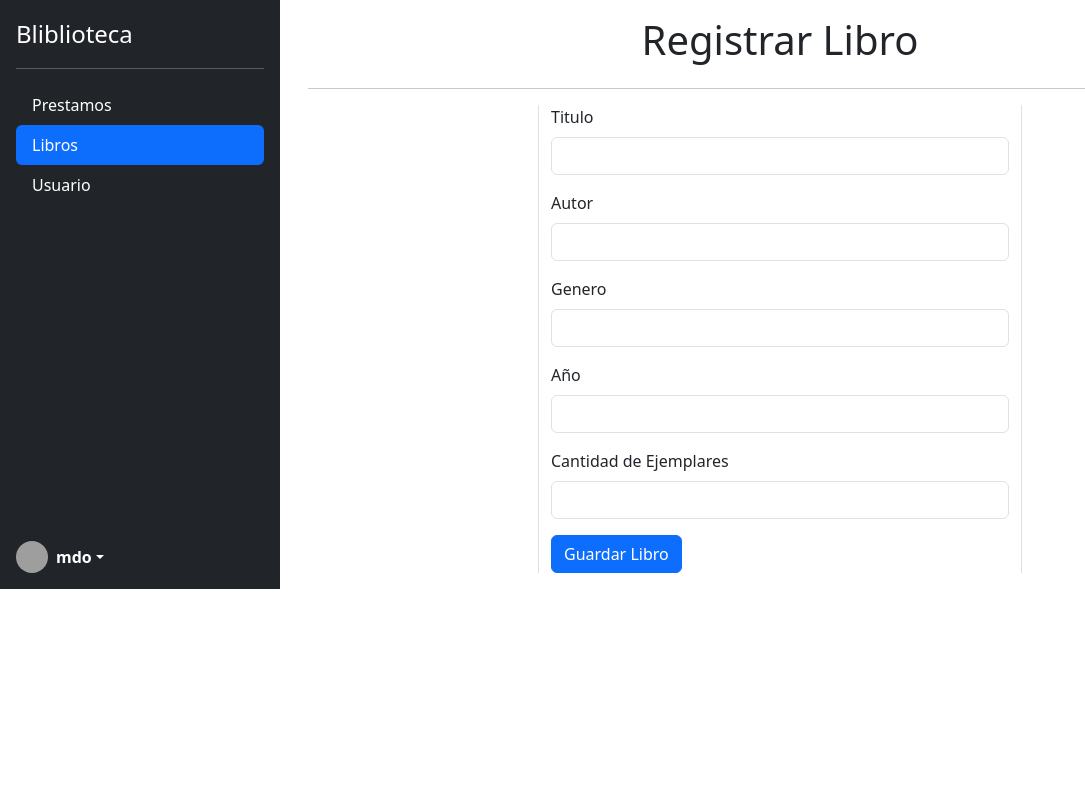
After one commit to germanalv/biblioteca-php, a PHP site: page /vistas/libros-crear.php in a window 1280 px wide. The commit adds this page. Shown: the whole page, without its empty margins (0-1085 px from the left). Run offline with PHP 8.4, Linux system fonts and the light colour scheme; grey boxes are pictures that could not be loaded.

Commit message:
crear libro

```diff
--- /dev/null
+++ b/vistas/libros-crear.php
@@ -0,0 +1,68 @@
+<?php
+require('../controlador/controlador.php');
+
+
+$sidebar_op = 2; /* Maco como activo el menu "Libros" */
+
+
+?>
+<!DOCTYPE html>
+<html lang="en">
+<head>
+  <?php include '../layout/head.php';?>
+</head>
+
+<body>
+  <main class="d-flex flex-nowrap">
+    <!-- Manu -->
+    <?php include '../layout/sidebar.php';?>
+
+
+    <div class="d-flex flex-column p-3 w-100 frame">
+        <div class="container">
+            <!-- Contenedor Principal -->
+            <div class="row">
+              <h1 class="text-center">Registrar Libro</h1>
+            </div>
+            <hr>
+            <div class="row justify-content-center">
+              <div class="col-6 border-end border-start">
+              <form class="">
+                <div class="mb-3">
+                  <label for="" class="form-label">Titulo</label>
+                  <input type="text" class="form-control" name="titulo">
+                </div>
+                <div class="mb-3">
+                  <label for="" class="form-label">Autor</label>
+                  <input type="text" class="form-control" name="autor">
+                </div>
+                <div class="mb-3">
+                  <label for="" class="form-label">Genero</label>
+                  <input type="text" class="form-control" name="genero">
+                </div>
+                <div class="mb-3">
+                  <label for="" class="form-label">Año</label>
+                  <input type="text" class="form-control" name="anio">
+                </div>
+                <div class="mb-3">
+                  <label for="" class="form-label">Cantidad de Ejemplares</label>
+                  <input type="text" class="form-control" name="anio">
+                </div>
+
+                <button type="submit" class="btn btn-primary">Guardar Libro</button>
+              </form>
+              </div>
+            </div>
+
+            <!-- Contenedor Principal -->
+        </div>
+    </div>
+
+
+  </main>
+
+
+  <!-- Menu de Pefil de usuario -->
+  <?php include '../layout/footer.php';?>
+</body>
+</html>
--- a/vistas/libros.php
+++ b/vistas/libros.php
@@ -32,7 +32,7 @@ $sidebar_op = 2; /* Maco como activo el menu "Libros" */
             <hr>
             <div class="row">
               <div class="d-grid gap-2 d-md-flex justify-content-md-end">
-                <button class="btn btn-success mb-2">Registrar Libro</button>
+                <a href="libros-crear.php" class="btn btn-success mb-2">Registrar Libro</a>
               </div>
             </div>
             <div class="row">
```
